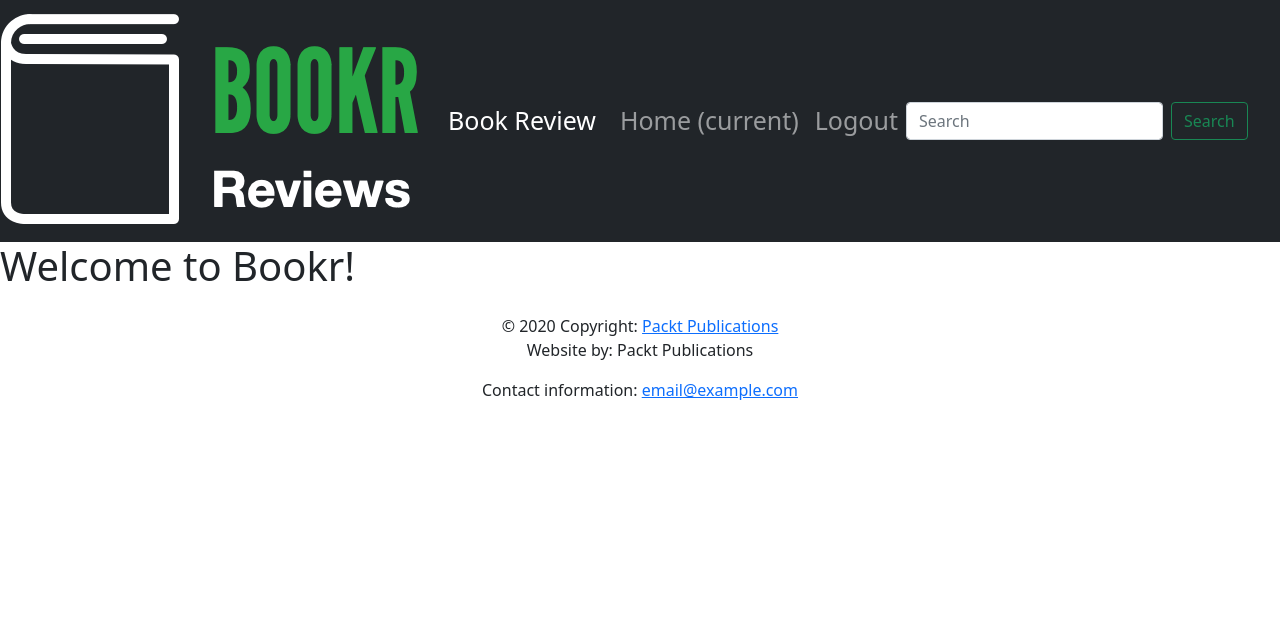
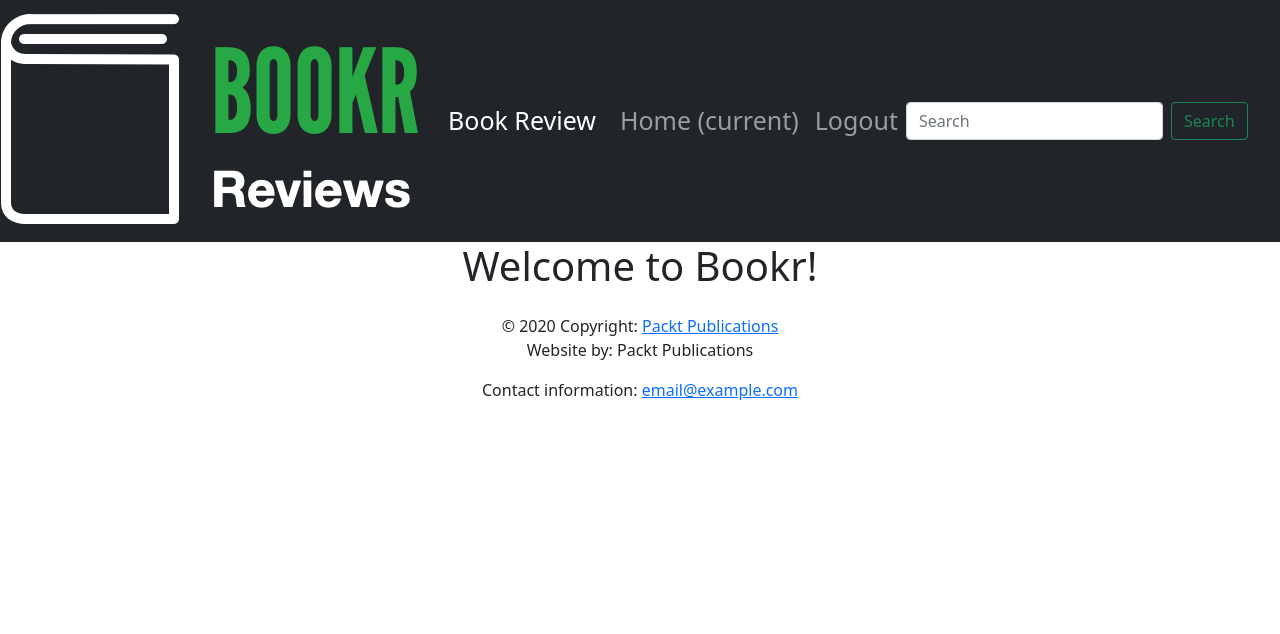
Before and after one commit to piotrpopiolek/bookr, a Django app: template templates/base.html in a window 1280 px wide. Shown: the top 634 px of the page. Run offline with Django 4.2, Linux system fonts and the light colour scheme; the template is opened without the code that fills it, so the values that code supplies are empty; parts of the project's set-up code (start-up, migrations or seed data) failed here and were passed over.

Commit message:
AppDirectoriesFinder

```diff
--- a/bookr/settings.py
+++ b/bookr/settings.py
@@ -117,6 +117,8 @@ USE_TZ = True
 # https://docs.djangoproject.com/en/4.1/howto/static-files/
 
 STATIC_URL = 'static/'
+STATICFILES_DIRS = [os.path.join(BASE_DIR, 'static')]
+STATIC_ROOT = os.path.join(BASE_DIR, 'static_production')
 
 # Default primary key field type
 # https://docs.djangoproject.com/en/4.1/ref/settings/#default-auto-field
--- /dev/null
+++ b/static/main.css
@@ -0,0 +1,3 @@
+body{
+text-align: center;
+}
--- a/templates/base.html
+++ b/templates/base.html
@@ -20,6 +20,7 @@
         font-size: 25px;
       }
     </style>
+      <link rel="stylesheet" href="{% static 'main.css' %}">
   </head>
   <body>
         <nav class="navbar navbar-expand-sm navbar-dark bg-dark sticky-top">
```
